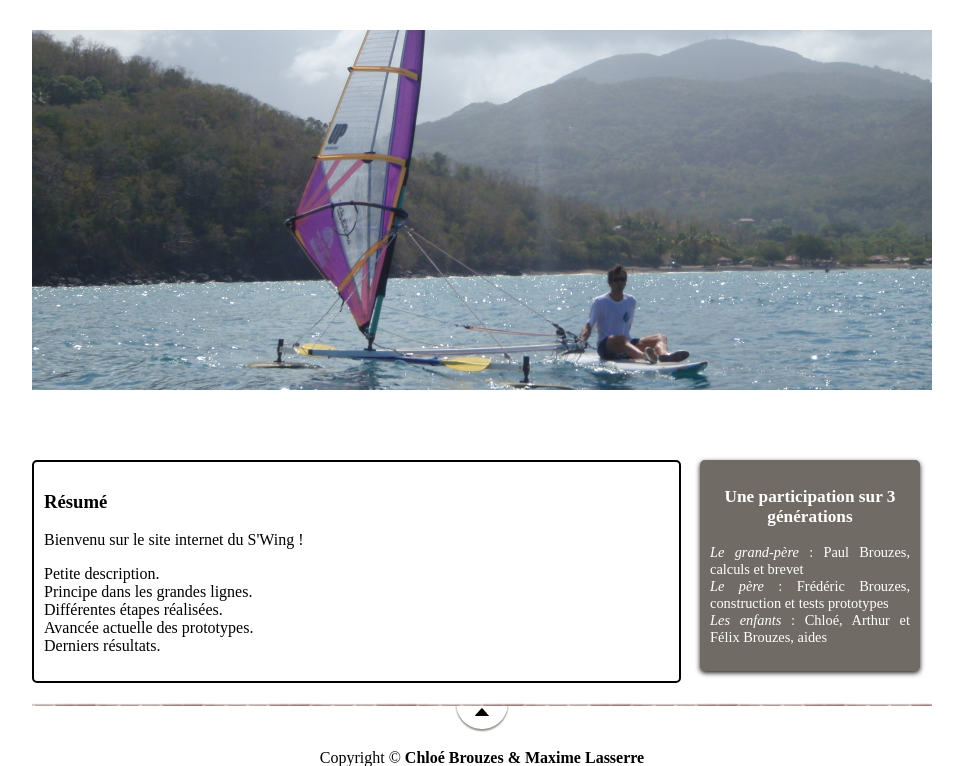
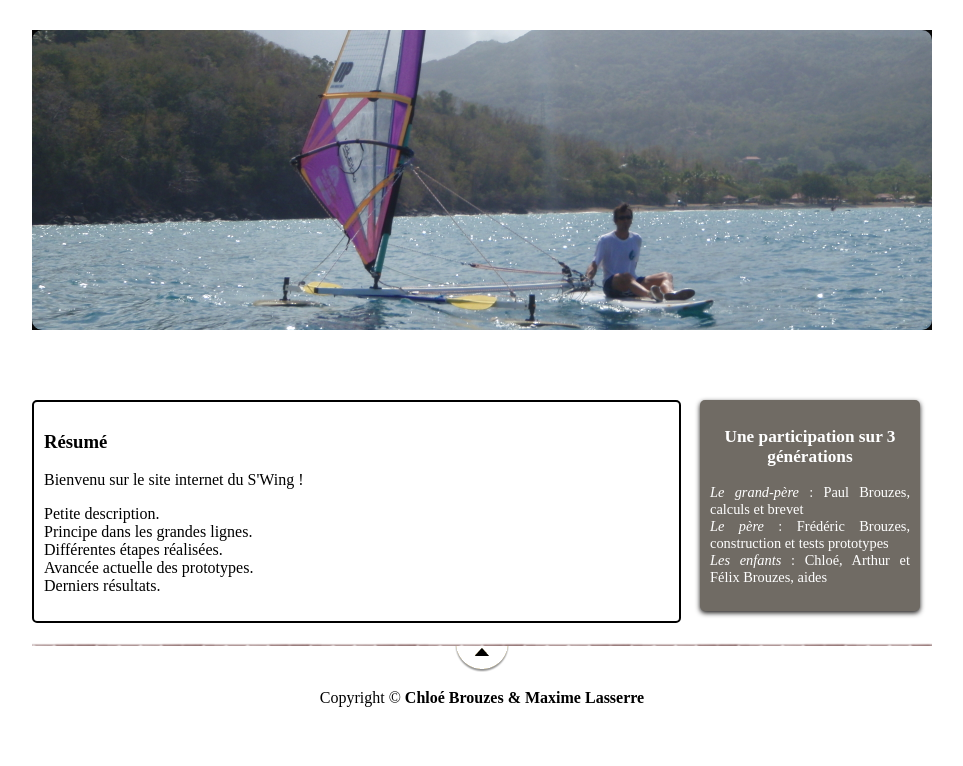
Before and after one commit to evermax/swing, a PHP site: page / in a window 1280 px wide. Shown: the part 107-873 px from the top of the page, without its empty margins (158-1121 px from the left). After the commit the page ends 814 px from the top, so only its background shows below. Run offline with PHP 8.4, Linux system fonts and the light colour scheme.

Commit message:
Bandeau accueil

```diff
--- a/index.php
+++ b/index.php
@@ -11,23 +11,21 @@
 
             <div class="corps">
                 <div id="banniere_image">
-                    <div id="banniere_description">
                     <div class="gallery autoplay items-2">
                         <div id="item-1" class="control-operator"></div>
                         <div id="item-2" class="control-operator"></div>
 
                         <figure class="item">
-                                <img src="images/accueil1.jpg" alt="Voilure" />
+                            <img src="images/accueil1.jpg" alt="Voilure" class="panoramique" />
                         </figure>
 
                         <figure class="item">
-                                <img src="images/accueil2.jpg" alt="Voilure" />
+                            <img src="images/accueil2.jpg" alt="Voilure" class="panoramique" />
                         </figure>
 
                         <div class="controls">
                             <a href="#item-1" class="control-button"></a>
                             <a href="#item-2" class="control-button"></a>
-                            </div>
                         </div>
                     </div>
                 </div>
--- a/style.css
+++ b/style.css
@@ -113,6 +113,11 @@ section aside h1
     margin-top: 10px;
 }
 
+.panoramique
+{
+    border-radius: 10px;
+}
+
 /* PAGE DESCRIPTION */
 .tableau
 {
@@ -147,7 +152,7 @@ section aside h1
 .autoplay
 {
     width: 900px;
-    height: 360px;
+    height: 300px;
     margin: auto;
 }
 
```
Also changed, not shown: images/accueil1.jpg, images/accueil2.jpg. Lines whose indentation alone changed are shown as unchanged.
